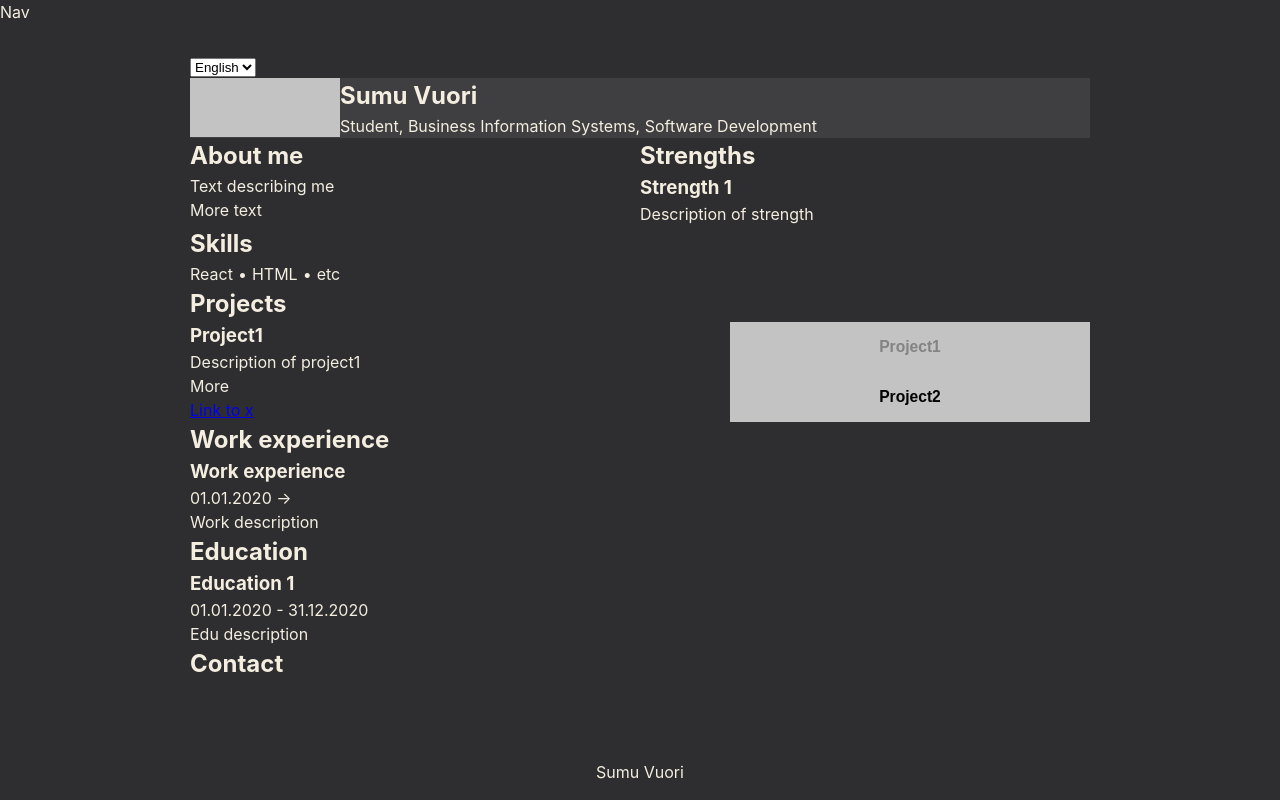
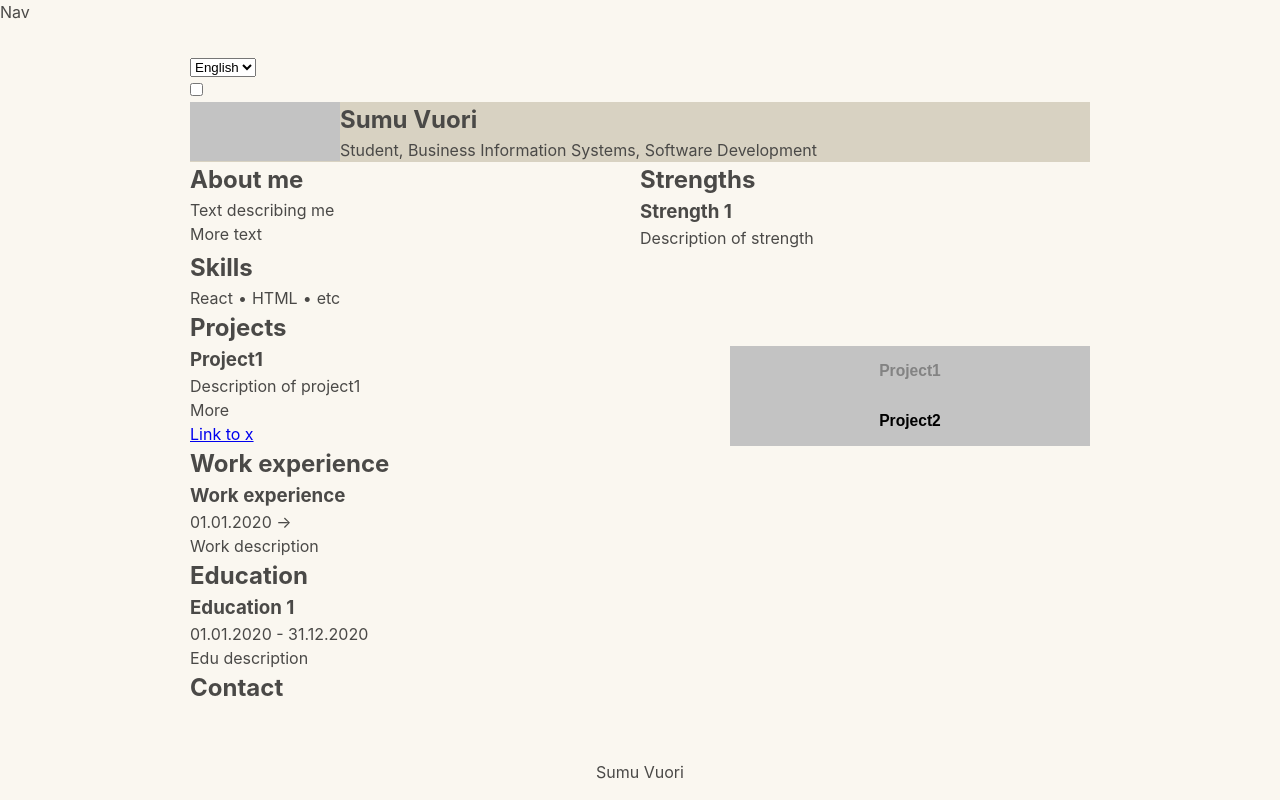
Before and after one commit to vuorisumu/portfolio, a React (Vite) app: page / in a window 1280 px wide. Built offline with nearby package versions, Linux system fonts and the light colour scheme.

Commit message:
feat: add theme button

```diff
--- a/src/App.jsx
+++ b/src/App.jsx
@@ -6,6 +6,7 @@ import Cv from "./components/Cv";
 import Contact from "./components/Contact";
 import Nav from "./components/Nav";
 import Language from "./components/Language";
+import Theme from "./components/Theme";
 
 function App() {
   return (
@@ -17,6 +18,7 @@ function App() {
 
         <div id="content">
           <Language />
+          <Theme />
           <main>
             <GeneralInfo />
             <About />
--- /dev/null
+++ b/src/components/Theme.jsx
@@ -0,0 +1,42 @@
+import { useEffect, useState } from "react";
+
+function Theme() {
+  const [darkTheme, setDarkTheme] = useState(false);
+
+  useEffect(() => {
+    const prevTheme = localStorage.getItem("theme");
+
+    if (prevTheme) {
+      setTheme(prevTheme);
+    } else {
+      const lightPref = window.matchMedia("(prefers-color-scheme: light)");
+      setTheme(lightPref.matches ? "light" : "dark");
+    }
+  }, []);
+
+  const setTheme = (themeName) => {
+    document.documentElement.setAttribute("data-theme", themeName);
+    localStorage.setItem("theme", themeName);
+    setDarkTheme(themeName === "dark");
+  };
+
+  const handleThemeToggle = () => {
+    setTheme(darkTheme ? "light" : "dark");
+  };
+
+  return (
+    <div className="toggle">
+      <input
+        type="checkbox"
+        name="toggleTheme"
+        id="toggleTheme"
+        className="menu"
+        checked={darkTheme}
+        onChange={handleThemeToggle}
+      />
+      <label htmlFor="toggleTheme"></label>
+    </div>
+  );
+}
+
+export default Theme;
```
